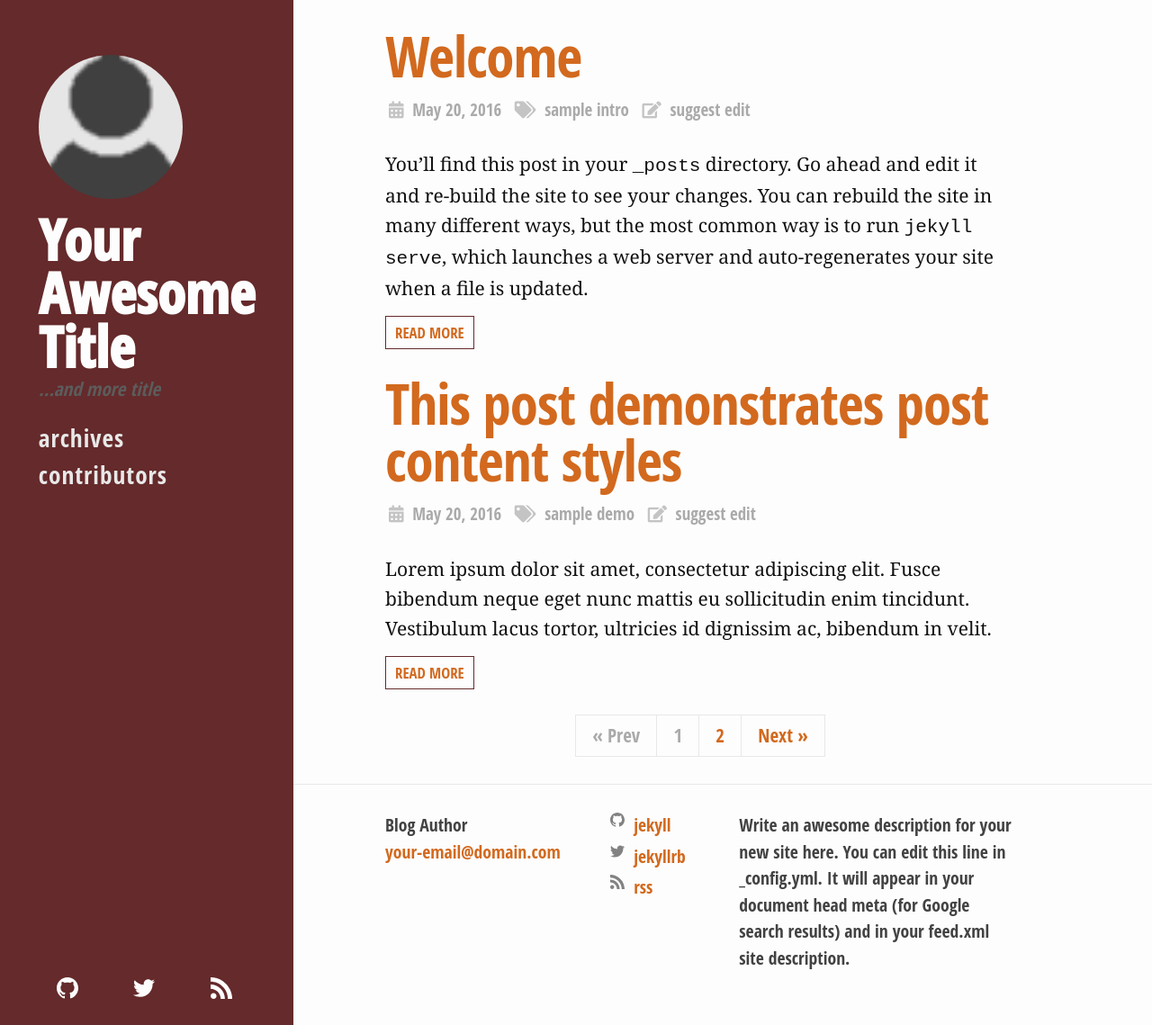
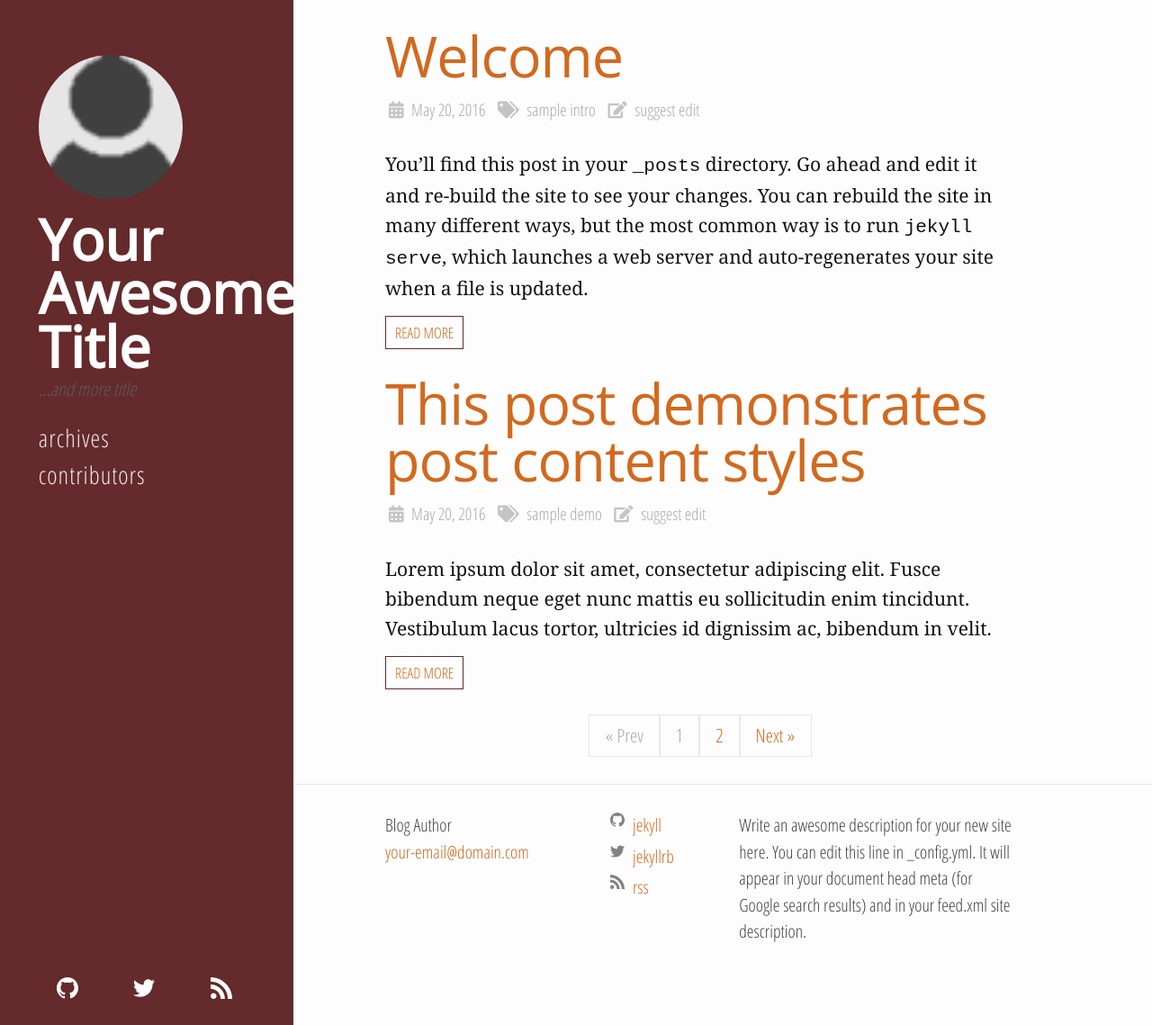
Before and after one commit to haacked/haackbar, a Jekyll site: the page built from index.html, in a window 1280 px wide and 1139 px high. Shown: the whole window at 90% size. Built offline with Jekyll 4.4.1, drawn with Linux system fonts in a browser that asks for light colours; cached includes are drawn as plain includes; nearby versions of some CDN libraries; some web fonts are replaced; library files that are not in the unit come from our copies; the list of posts is cut into pages by our own code.

Commit message:
Actually use Open Sans
My previous changes to use Open Sans didn't actually work because I forgot the `:300`

```diff
--- a/_includes/head.html
+++ b/_includes/head.html
@@ -15,5 +15,5 @@
 	<script src="{{ '/assets/js/md5.min.js' | relative_url }}" async></script>
   <script src="{{ '/assets/js/comment-box.js' | relative_url }}" async></script>
   {% endif %}
-  <link href="https://fonts.googleapis.com/css?family=Mate|Open+Sans+Condensed" rel="stylesheet">
+  <link href="https://fonts.googleapis.com/css?family=Mate|Open+Sans|Open+Sans+Condensed:300" rel="stylesheet">
 </head>
--- a/_sass/haackbar.scss
+++ b/_sass/haackbar.scss
@@ -5,6 +5,7 @@
 $header-background-color: #652a2b !default;
 $brand-color:      #d2691e !default;
 $post-font-family: 'Mate', Georgia, Cambria, "Times New Roman", Times, serif !default;
+$title-font-family: "Open Sans", "Helvetica Neue", Helvetica, Arial, sans-serif !default;
 $base-font-family: "Open Sans Condensed", "Helvetica Neue", Helvetica, Arial, sans-serif !default;
 $code-font-family: Consolas, Menlo, Monaco, 'Andale Mono', 'lucida console' !default;
 $baseurl: '' !default;
--- a/_sass/haackbar/_header.scss
+++ b/_sass/haackbar/_header.scss
@@ -90,6 +90,7 @@
 .site-title {
   @include relative-font-size(3);
   @include relative-font-weight(2.5);
+  font-family: $title-font-family;
   color: $background-color;
   line-height: $base-line-height * $base-font-size * 1.7;
   text-transform: capitalize;
--- a/_sass/haackbar/_post.scss
+++ b/_sass/haackbar/_post.scss
@@ -9,6 +9,7 @@
   @include relative-font-size(3);
   @include relative-font-weight(8);
 
+  font-family: $title-font-family;
   letter-spacing: -1px;
   line-height: 1;
 
```
